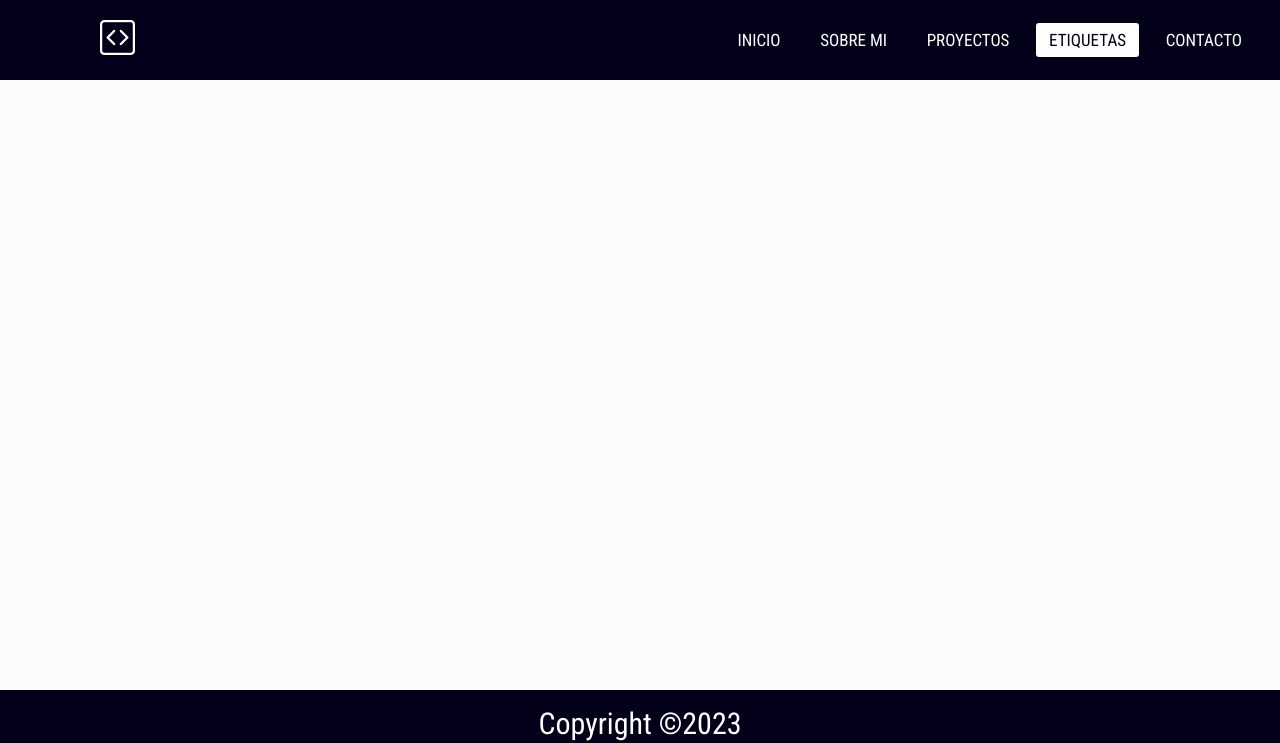
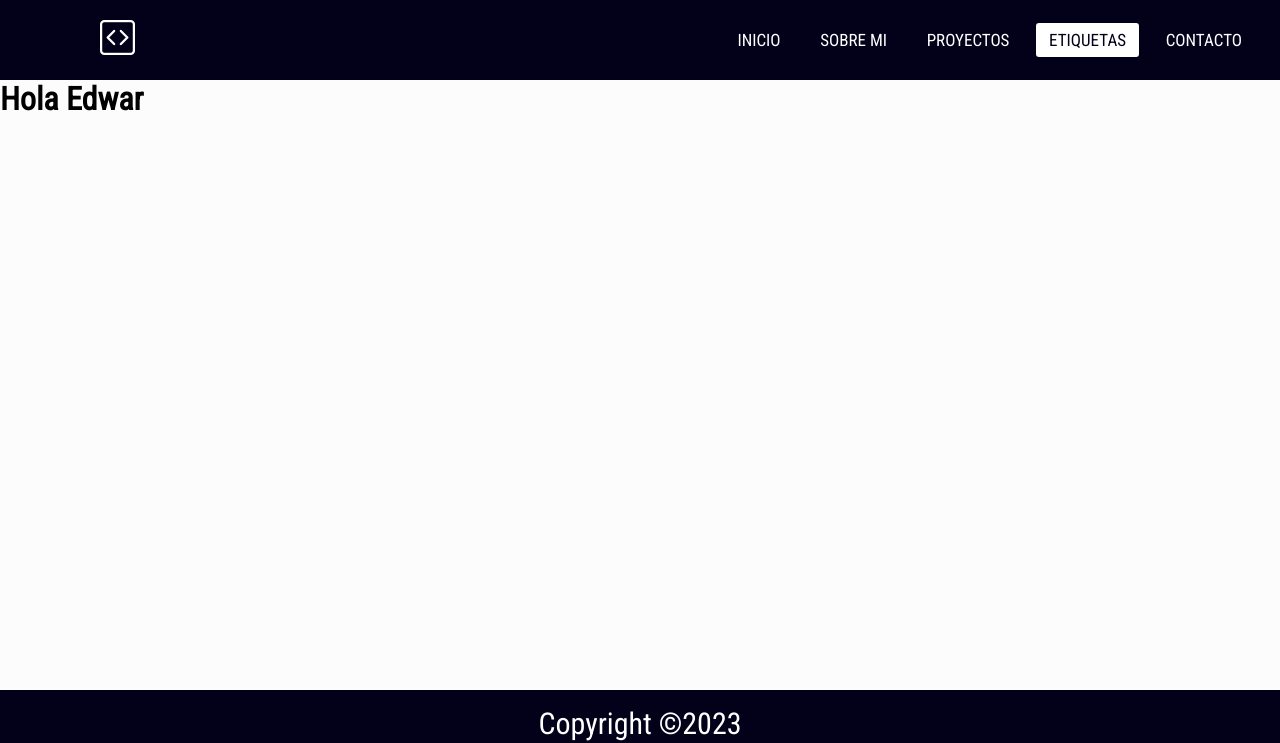
Before and after one commit to EdwarCastellanos5120/PRIMER-PARCIAL-DESARROLLO-WEB, a plain HTML site: page Etiquetas.html in a window 1280 px wide. Shown: the top 743 px of the page. Drawn offline with nearby package versions, Linux system fonts and the light colour scheme.

Commit message:
Prueba de Produccion 2

```diff
--- a/Etiquetas.html
+++ b/Etiquetas.html
@@ -30,6 +30,7 @@
         <li><a href="Contacto.html">Contacto</a></li>
       </ul>
     </nav>
+    <h1>Hola Edwar</h1>
 
     <footer>
       <div class="footer-content">
```
